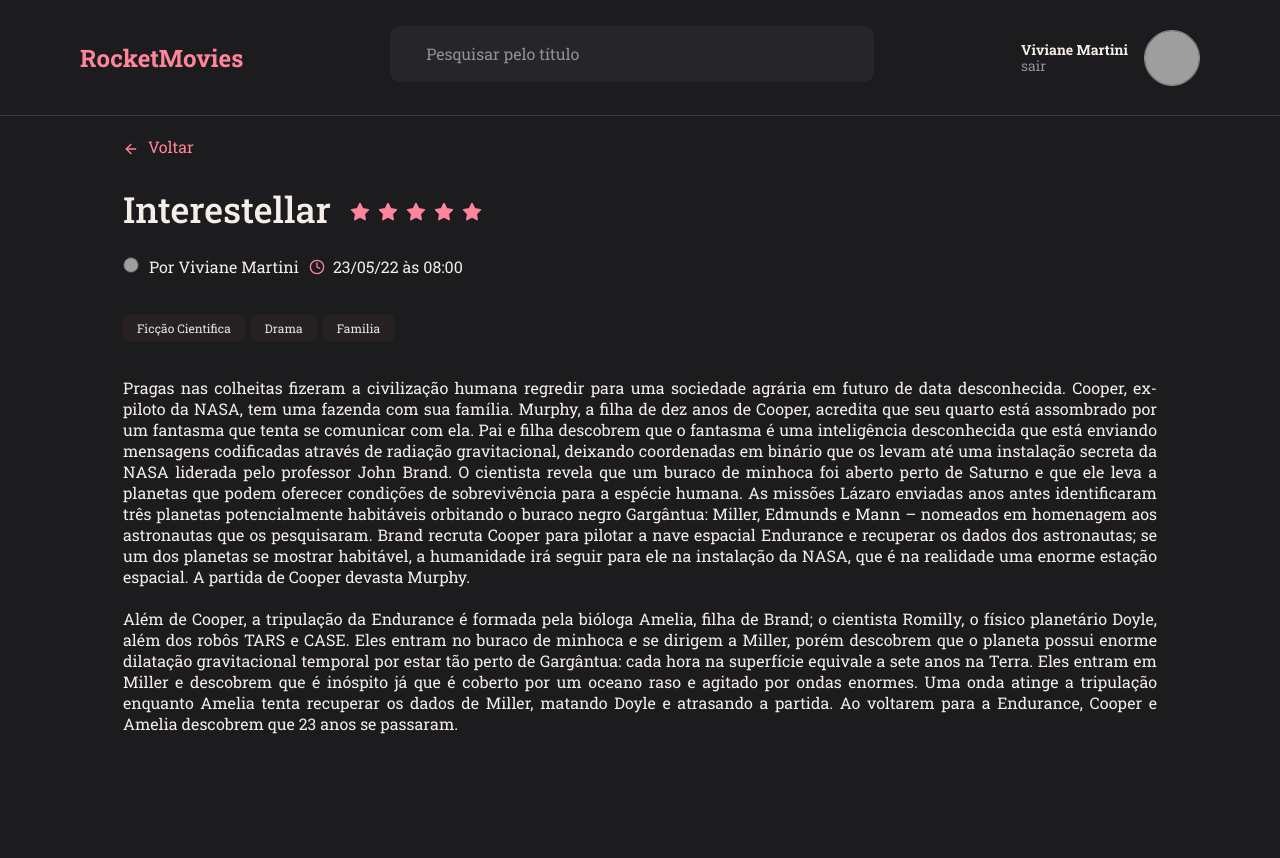
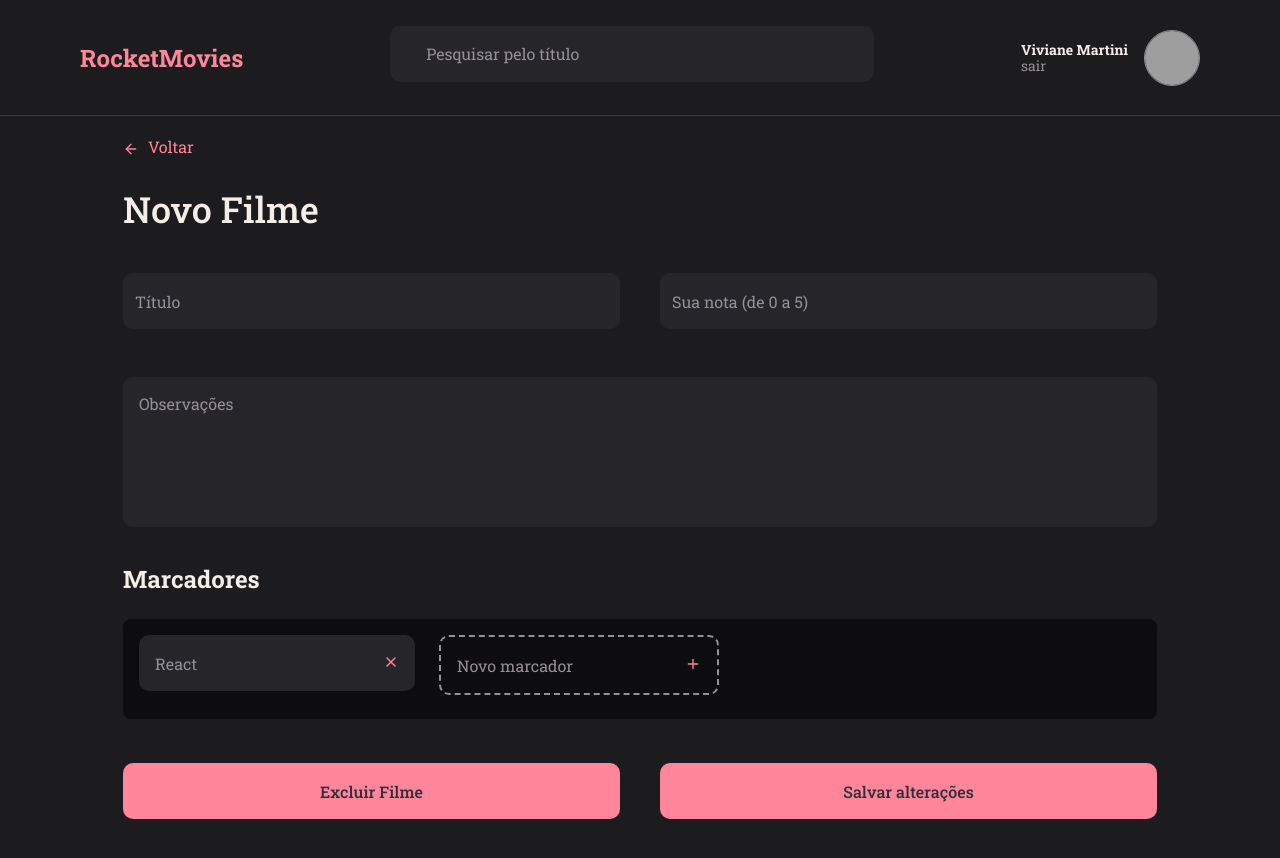
Before and after one commit to vivianemartini/RocketMovies, a React (Vite) app: page / in a window 1280 px wide. Shown: the top 858 px of the page. Before the commit the page ends 800 px from the top, so only its background shows below. Built offline with nearby package versions, Linux system fonts and the light colour scheme; grey boxes are pictures that could not be loaded.

Commit message:
add movie preview page

```diff
--- a/package.json
+++ b/package.json
@@ -20,7 +20,8 @@
     "@types/react": "^18.2.43",
     "@types/react-dom": "^18.2.17",
     "@vitejs/plugin-react": "^4.2.1",
-    "eslint": "^8.55.0",
+    "eslint": "^8.57.0",
+    "eslint-plugin-import": "^2.29.1",
     "eslint-plugin-react": "^7.33.2",
     "eslint-plugin-react-hooks": "^4.6.0",
     "eslint-plugin-react-refresh": "^0.4.5",
--- /dev/null
+++ b/src/components/NewNote/index.jsx
@@ -0,0 +1,20 @@
+/* eslint-disable react/prop-types */
+import { FiPlus, FiX } from 'react-icons/fi'
+
+import { Container } from './styles'
+
+export function NewNote({ isNew, value, onClick, ...rest }) {
+  return (
+    <Container isNew={isNew}>
+      <input type='text' value={value} readOnly={!isNew} {...rest} />
+
+      <button
+        type='button'
+        onClick={onClick}
+        className={isNew ? 'button-add' : 'button-delete'}
+      >
+        {isNew ? <FiPlus /> : <FiX />}
+      </button>
+    </Container>
+  )
+}
--- /dev/null
+++ b/src/components/NewNote/styles.js
@@ -0,0 +1,48 @@
+import styled from 'styled-components'
+
+export const Container = styled.div`
+  display: flex;
+  align-items: center;
+
+  background-color: ${({ theme, isNew }) =>
+    isNew ? 'transparent' : theme.COLORS.BACKGROUND_700};
+
+  color: ${({ theme }) => theme.COLORS.GRAY_300};
+
+  border: ${({ theme, isNew }) =>
+    isNew ? `2px dashed ${theme.COLORS.GRAY_300}` : 'none'};
+
+  margin-bottom: 8px;
+  border-radius: 10px;
+  padding-right: 16px;
+
+  > button {
+    border: none;
+    background: none;
+  }
+
+  .button-delete {
+    color: ${({ theme }) => theme.COLORS.ROSE};
+  }
+
+  .button-add {
+    color: ${({ theme }) => theme.COLORS.ROSE};
+  }
+
+  > input {
+    height: 56px;
+    width: auto;
+
+    display: flex;
+    padding: 16px;
+
+    color: ${({ theme }) => theme.COLORS.GRAY_300};
+    background: transparent;
+
+    border: none;
+
+    &::placeholder {
+      color: ${({ theme }) => theme.COLORS.WHITE};
+    }
+  }
+`
--- a/src/components/Section/styles.js
+++ b/src/components/Section/styles.js
@@ -2,4 +2,5 @@ import styled from 'styled-components';
 
 export const Container = styled.section`
     margin: 28px 0;
+    width: 100%;
 `
--- /dev/null
+++ b/src/components/Textarea/index.jsx
@@ -0,0 +1,6 @@
+import { Container } from './styles'
+
+// eslint-disable-next-line react/prop-types
+export function Textarea({ value, ...rest }) {
+  return <Container {...rest} placeholder='Observações'>{value}</Container>
+}
--- /dev/null
+++ b/src/components/Textarea/styles.js
@@ -0,0 +1,20 @@
+import styled from 'styled-components'
+
+export const Container = styled.textarea`
+    width: 100%;
+    height: 150px;
+
+    background-color: ${({ theme }) => theme.COLORS.BACKGROUND_700};
+    color: ${({ theme }) => theme.COLORS.WHITE};
+
+    border: none;
+    resize: none;
+
+    margin-bottom: 8px;
+    border-radius: 10px;
+    padding: 16px;
+
+    &::placeholder {
+        color:  ${({ theme }) => theme.COLORS.GRAY_300};
+    }
+`;
--- a/src/main.jsx
+++ b/src/main.jsx
@@ -6,13 +6,13 @@ import GlobalStyles from './styles/global'
 
 import theme from './styles/theme'
 
-import { MoviePreview } from './pages/MoviePreview/index'
+import { CreateMovie } from './pages/CreateMovie/index'
 
 ReactDOM.createRoot(document.getElementById('root')).render(
   <React.StrictMode>
     <ThemeProvider theme={theme}>
       <GlobalStyles />
-        <MoviePreview />
+        <CreateMovie />
     </ThemeProvider>
   </React.StrictMode>
 )
--- /dev/null
+++ b/src/pages/CreateMovie/index.jsx
@@ -0,0 +1,48 @@
+import { Fragment } from 'react'
+import { Container } from './styles'
+import { Header } from '../../components/Header'
+import { Button } from '../../components/Button'
+import { Input } from '../../components/Input'
+import { FiArrowLeft } from 'react-icons/fi'
+import { Textarea } from '../../components/Textarea'
+import { Section } from '../../components/Section'
+import { NewNote } from '../../components/NewNote'
+
+export function CreateMovie() {
+  return (
+    <Fragment>
+      <Header />
+      <Container>
+        <div className='comeback'>
+          <a href=''>
+            <FiArrowLeft />
+            <span> Voltar</span>
+          </a>
+        </div>
+
+        <div className='movie-info'>
+          <h1>Novo Filme</h1>
+        </div>
+
+        <div className='grade'>
+          <Input placeholder='Título' type='text' />
+          <Input placeholder='Sua nota (de 0 a 5)' type='text' />
+        </div>
+
+        <Textarea />
+
+        <Section title='Marcadores'>
+          <div className='tag-component'>
+            <NewNote value='React'/>
+            <NewNote isNew value='Novo marcador'/>
+          </div>
+        </Section>
+
+        <div className='button-area'>
+          <Button title='Excluir Filme' />
+          <Button title='Salvar alterações' />
+        </div>
+      </Container>
+    </Fragment>
+  )
+}
--- /dev/null
+++ b/src/pages/CreateMovie/styles.js
@@ -0,0 +1,63 @@
+import styled from 'styled-components'
+
+export const Container = styled.section`
+  height: auto;
+  width: 100%;
+
+  display: flex;
+  flex-direction: column;
+  align-items: start;
+  padding: 24px 123px;
+
+    .comeback {
+        span {
+        color: ${({ theme }) => theme.COLORS.ROSE};
+        bottom: 4px;
+        left: 5px;
+        position: relative;
+        }
+
+        svg {
+        color: ${({ theme }) => theme.COLORS.ROSE};
+        font-size: 16px;
+        }
+    }
+
+    h1 {
+      font-size: 36px;
+      font-weight: 500;
+      color: ${({ theme }) => theme.COLORS.WHITE};
+      margin-top: 24px;
+    }
+
+    .grade {
+        width: 100%;
+        display: flex;
+        align-items: center;
+        justify-content: space-around;
+        gap:40px;
+        margin-top: 40px;
+        margin-bottom: 40px;
+    }
+
+    .tag-component {
+        width: 100%;
+        display: flex;
+        padding: 16px;
+        align-items: flex-start;
+        gap: 24px;
+        border-radius: 8px;
+        background: #0D0C0F;
+        margin-top: 24px;
+    }
+
+    .button-area {
+        width: 100%;
+        display: flex;
+        align-items: center;
+        justify-content: space-around;
+        gap:40px;
+
+        margin-bottom: 40px;
+    }
+`
```
Also changed, not shown: 1 other file (tests, documents, lock files or other folders).
